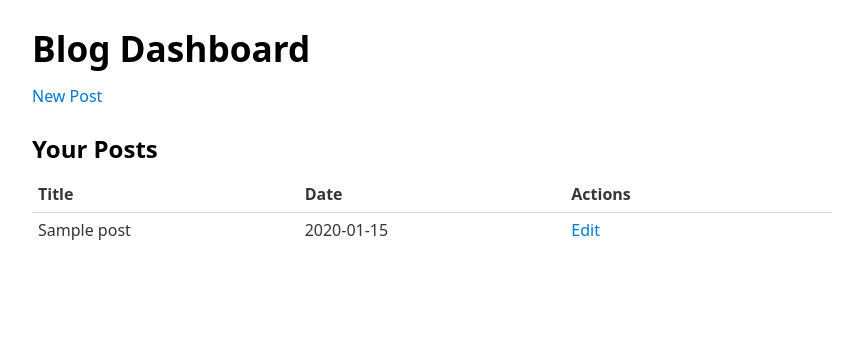
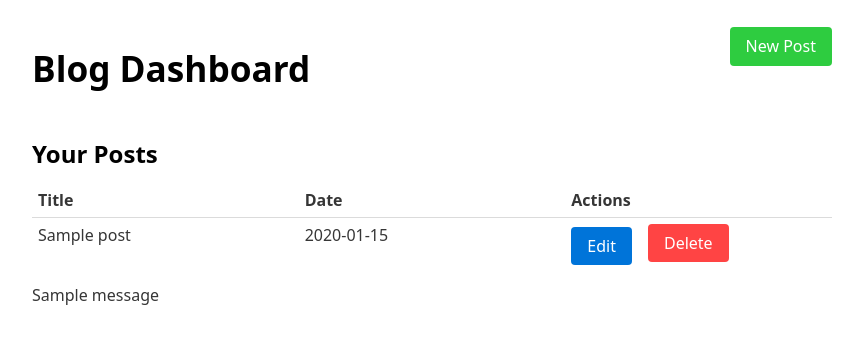
Before and after one commit to ChiemekaKalu/personal-website, a Flask app: page /admin/dashboard in a window 1280 px wide. Shown: the top 344 px of the page, without its empty margins (208-1071 px from the left). Run offline with Flask 3, Linux system fonts and the light colour scheme; a user stored in the database is signed in; tables that the repository leaves empty hold one stand-in row (values such as "Sample post"); one stand-in notice (Sample message) is shown.

Commit message:
Enhance admin UI: Fix new post template, update button styles, and clean up .gitignore

```diff
--- a/dev_tools/app.py
+++ b/app.py
@@ -64,7 +64,7 @@ def new_post():
         db.session.commit()
 
         return redirect(url_for('admin_dashboard'))
-    return render_template('admin/edit_post.html', post=None)
+    return render_template('admin/new_post.html')
 
 @app.route('/admin/post/<int:id>/edit', methods=['GET', 'POST'])
 @login_required
@@ -78,6 +78,19 @@ def edit_post(id):
         db.session.commit()
         return redirect(url_for('admin_dashboard'))
     return render_template('admin/edit_post.html', post=post)
+
+@app.route('/admin/delete/<int:id>', methods=['POST'])
+@login_required
+def delete_post(id):
+    post = BlogPost.query.get_or_404(id)
+    try:
+        db.session.delete(post)
+        db.session.commit()
+        flash('Post deleted successfully!', 'success')
+    except Exception as e:
+        db.session.rollback()
+        flash('Error deleting post. Please try again.', 'error')
+    return redirect(url_for('admin_dashboard'))
 
 @app.route('/api/posts')
 def get_posts():
--- a/templates/admin/dashboard.html
+++ b/templates/admin/dashboard.html
@@ -3,10 +3,76 @@
 <head>
     <title>Admin Dashboard</title>
     <link rel="stylesheet" href="https://cdn.jsdelivr.net/npm/water.css@2/out/water.css">
+    <style>
+        /* Reset all table row styles */
+        table tr {
+            background: none !important;
+        }
+
+        table tr * {
+            opacity: 1 !important;
+            color: inherit !important;
+        }
+
+        .action-btn {
+            padding: 0.5em 1em;
+            border: none;
+            border-radius: 4px;
+            cursor: pointer;
+            opacity: 1 !important;
+            text-decoration: none;
+            display: inline-block;
+            color: white !important;
+        }
+
+        .delete-btn {
+            background: #ff4444 !important;
+        }
+
+        .delete-btn:hover {
+            background: #cc0000 !important;
+        }
+
+        .edit-btn {
+            background: #0074d9 !important;
+            margin-right: 1em;
+        }
+
+        .edit-btn:hover {
+            background: #0056a3 !important;
+        }
+
+        .new-btn {
+            background: #2ecc40 !important;
+            margin-bottom: 2em;
+        }
+
+        .new-btn:hover {
+            background: #29a839 !important;
+        }
+
+        .actions {
+            display: flex;
+            align-items: center;
+        }
+
+        tr:hover {
+            background: rgba(0, 0, 0, 0.05) !important;
+        }
+
+        .dashboard-header {
+            display: flex;
+            justify-content: space-between;
+            align-items: center;
+            margin-bottom: 2em;
+        }
+    </style>
 </head>
 <body>
-    <h1>Blog Dashboard</h1>
-    <a href="{{ url_for('new_post') }}" class="button">New Post</a>
+    <div class="dashboard-header">
+        <h1>Blog Dashboard</h1>
+        <a href="{{ url_for('new_post') }}" class="action-btn new-btn">New Post</a>
+    </div>
     <h2>Your Posts</h2>
     {% if posts %}
         <table>
@@ -22,8 +88,11 @@
                 <tr>
                     <td>{{ post.title }}</td>
                     <td>{{ post.date_posted.strftime('%Y-%m-%d') }}</td>
-                    <td>
-                        <a href="{{ url_for('edit_post', id=post.id) }}">Edit</a>
+                    <td class="actions">
+                        <a href="{{ url_for('edit_post', id=post.id) }}" class="action-btn edit-btn">Edit</a>
+                        <form action="{{ url_for('delete_post', id=post.id) }}" method="POST" style="display: inline;" onsubmit="return confirm('Are you sure you want to delete this post?');">
+                            <button type="submit" class="action-btn delete-btn">Delete</button>
+                        </form>
                     </td>
                 </tr>
                 {% endfor %}
@@ -32,5 +101,13 @@
     {% else %}
         <p>No posts yet.</p>
     {% endif %}
+
+    {% with messages = get_flashed_messages(with_categories=true) %}
+        {% if messages %}
+            {% for category, message in messages %}
+                <div class="alert alert-{{ category }}">{{ message }}</div>
+            {% endfor %}
+        {% endif %}
+    {% endwith %}
 </body>
 </html>
```
Also changed, not shown: dev_tools/blogTools.md (+4 -3 lines), templates/admin/new_post.html (+33 -4 lines).
